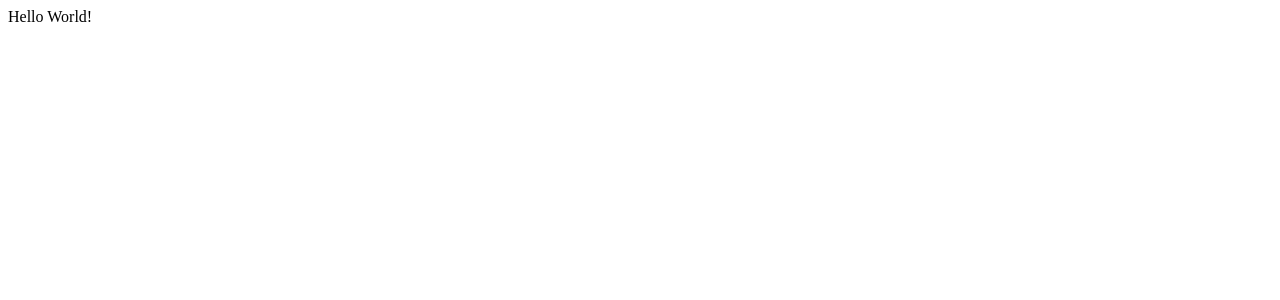
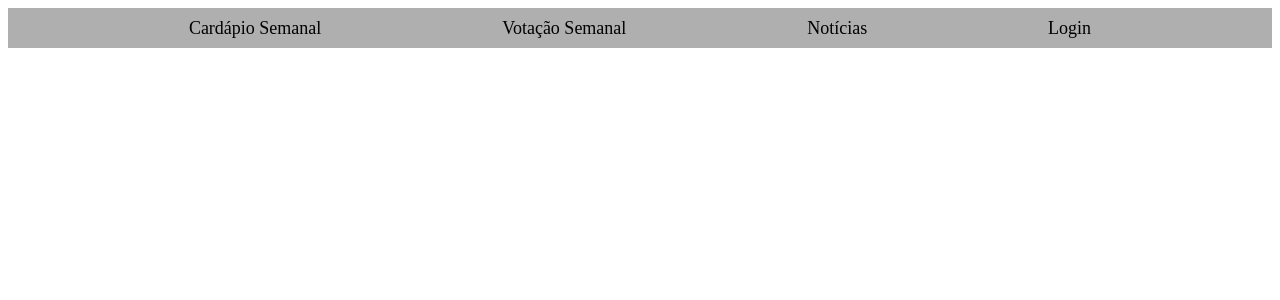
Before and after one commit to Costa-SM/ranchopontocom, a React (Create React App) app in the folder reactapp/: page / in a window 1280 px wide. Shown: the top 300 px of the page. Built offline with nearby package versions, Linux system fonts and the light colour scheme.

Commit message:
Adding navbar

```diff
--- a/reactapp/src/components/App.js
+++ b/reactapp/src/components/App.js
@@ -1,10 +1,11 @@
 import React from 'react';
+import NavBar from './NavBar';
 
 class App extends React.Component {
     render() {
         return (
-            <div>
-                Hello World!
+            <div className="app">
+                <NavBar />
             </div>
         );
     }
--- /dev/null
+++ b/reactapp/src/components/NavBar.css
@@ -0,0 +1,8 @@
+.nav_bar {
+    display: flex;
+    justify-content: space-evenly;
+    align-items: center;
+    background-color: rgb(175, 175, 175);
+    height: 40px;
+    font-size: large;
+}
--- /dev/null
+++ b/reactapp/src/components/NavBar.js
@@ -0,0 +1,18 @@
+import React from 'react';
+import NavItem from './NavItem';
+import './NavBar.css';
+
+class NavBar extends React.Component {
+    render() {
+        return (
+            <div className="nav_bar">
+                <NavItem itemName="Cardápio Semanal"/>
+                <NavItem itemName="Votação Semanal"/>
+                <NavItem itemName="Notícias"/>
+                <NavItem itemName="Login"/>
+            </div>
+        );
+    }
+}
+
+export default NavBar;
--- /dev/null
+++ b/reactapp/src/components/NavItem.js
@@ -0,0 +1,13 @@
+import React from 'react';
+
+class NavItem extends React.Component {
+    render() {
+        return (
+            <div className="nav_item">
+                {this.props.itemName}
+            </div>
+        );
+    }
+}
+
+export default NavItem;
```
Also changed, not shown: reactapp/src/components/NavItem.css (added).
